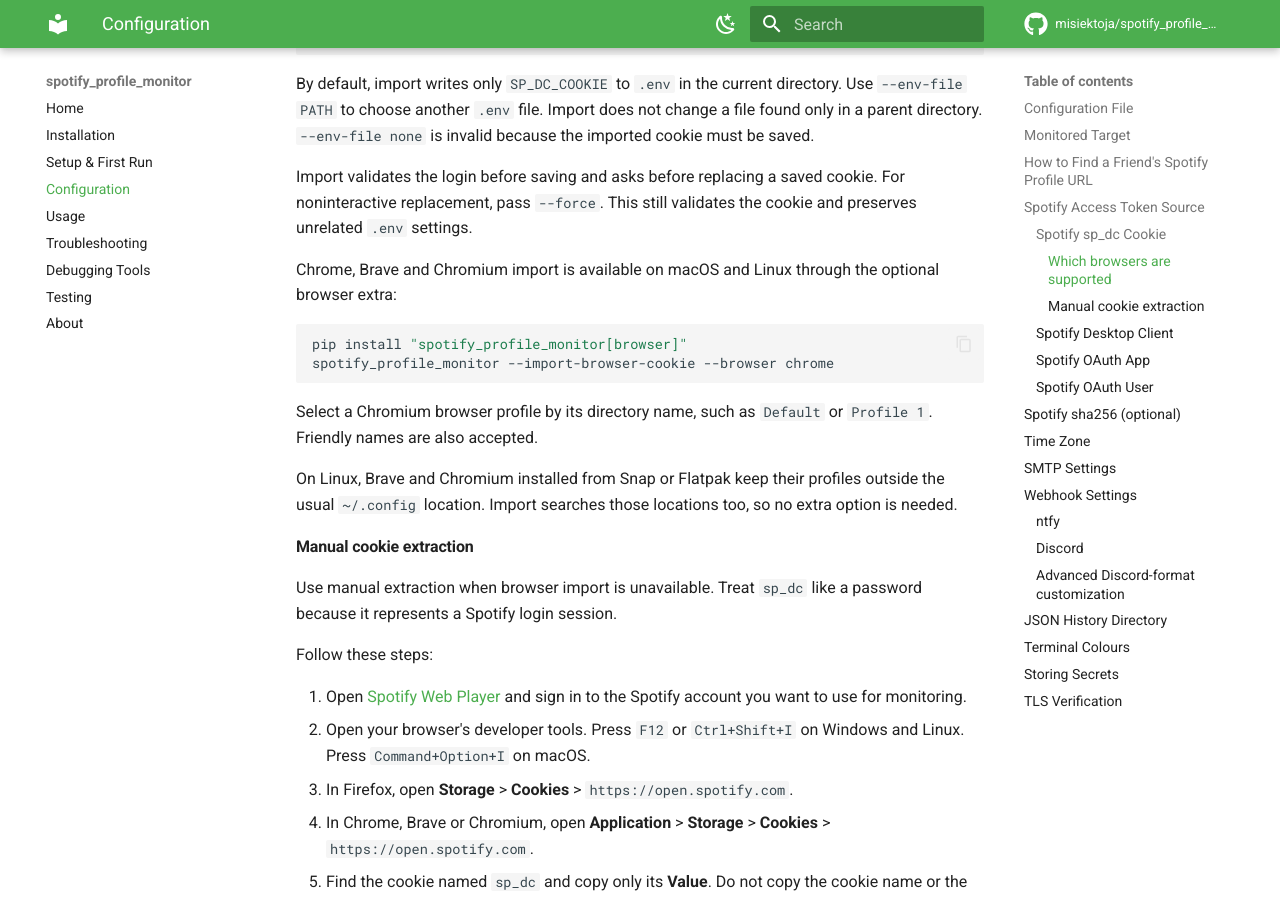
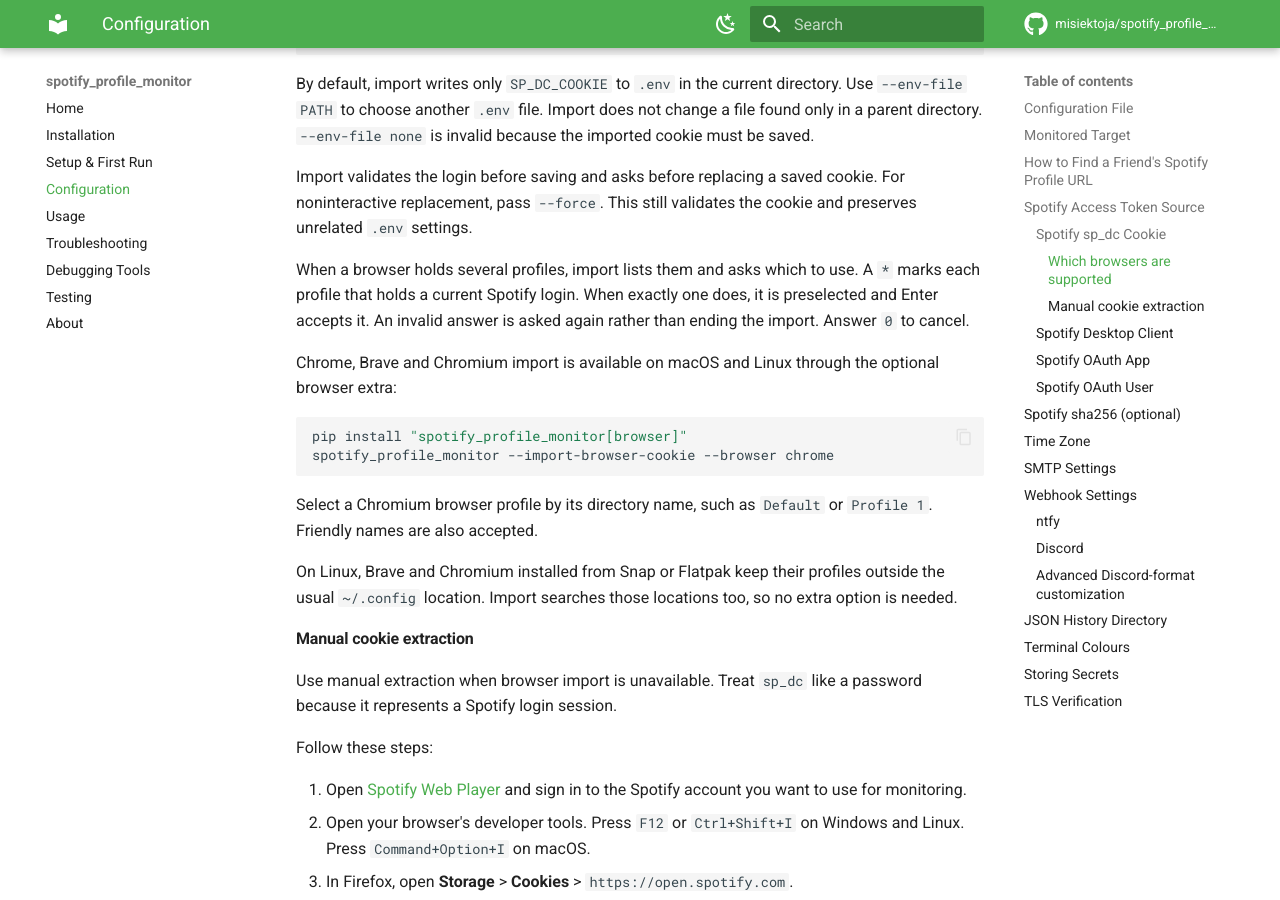
Before and after one commit to misiektoja/spotify_profile_monitor, an MkDocs documentation site: the page built from docs/configuration.md, in a window 1280 px wide and 900 px high, scrolled down 5385 px. Built offline with MkDocs 1.6.1 and Material for MkDocs 9.7.7, drawn with Linux system fonts in a browser that asks for light colours; comment, search, counter and statistics services are not loaded.

Commit message:
docs(configuration): describe the profile marker and the preselected default

```diff
--- a/docs/configuration.md
+++ b/docs/configuration.md
@@ -181,6 +181,10 @@
 By default, import writes only `SP_DC_COOKIE` to `.env` in the current directory. Use `--env-file PATH` to choose another `.env` file. Import does not change a file found only in a parent directory. `--env-file none` is invalid because the imported cookie must be saved.
 
 Import validates the login before saving and asks before replacing a saved cookie. For noninteractive replacement, pass `--force`. This still validates the cookie and preserves unrelated `.env` settings.
+
+When a browser holds several profiles, import lists them and asks which to use. A `*` marks each profile that holds a
+current Spotify login. When exactly one does, it is preselected and Enter accepts it. An invalid answer is asked
+again rather than ending the import. Answer `0` to cancel.
 
 Chrome, Brave and Chromium import is available on macOS and Linux through the optional browser extra:
 
```
